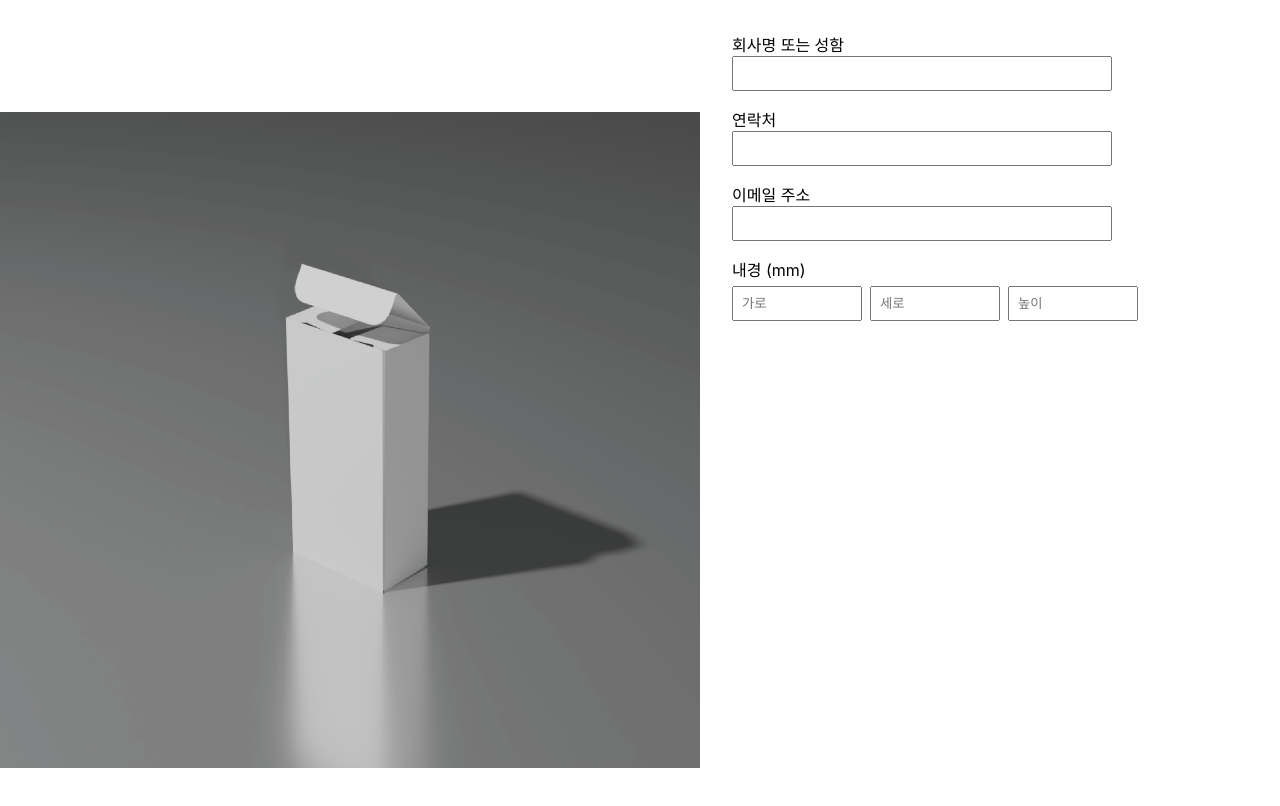
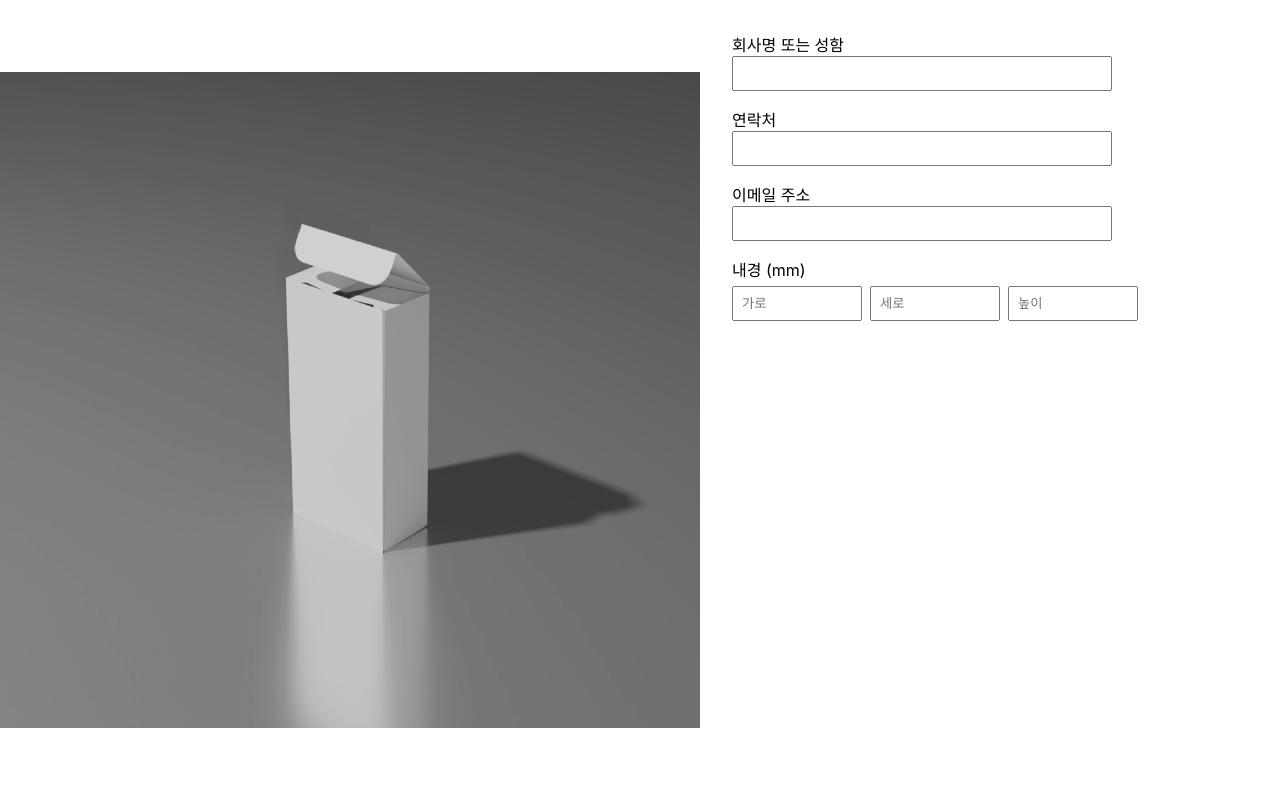
Before and after one commit to YimYoungheun/MTDL-Package, a React (Create React App) app: page / in a window 1280 px wide. Shown: the top 806 px of the page. Built offline with nearby package versions, Linux system fonts and the light colour scheme.

Commit message:
Update App.js

```diff
--- a/src/App.js
+++ b/src/App.js
@@ -82,7 +82,7 @@ function App() {
 
   return (
     <div style={{ display: 'flex', boxSizing: 'border-box' }}>
-      <div style={{ width: '700px', height: '100vh', position: 'sticky', top: '40px', flexShrink: 0 }}>
+      <div style={{ width: '700px', height: '100vh', position: 'sticky', top: 0, flexShrink: 0 }}>
         <img
           src="/img/b_style_box.png"
           alt="B형 상자"
```
